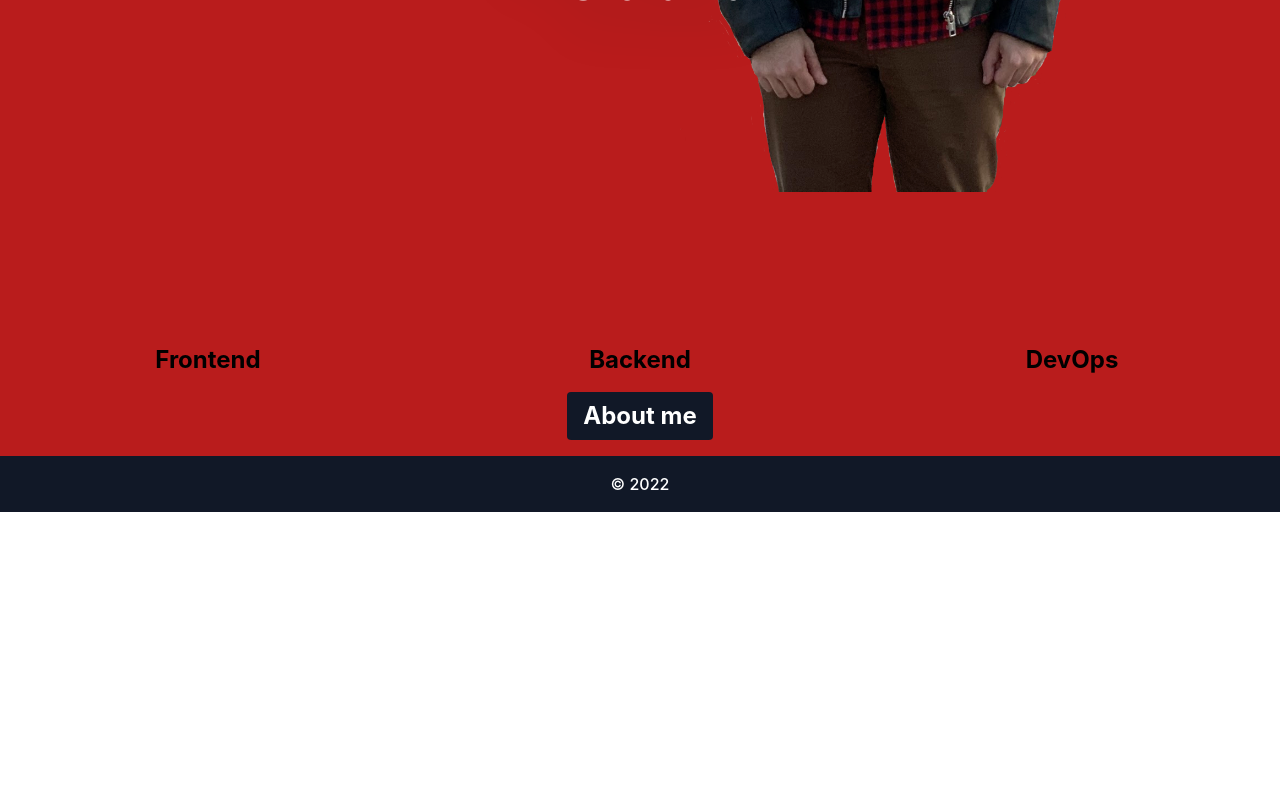
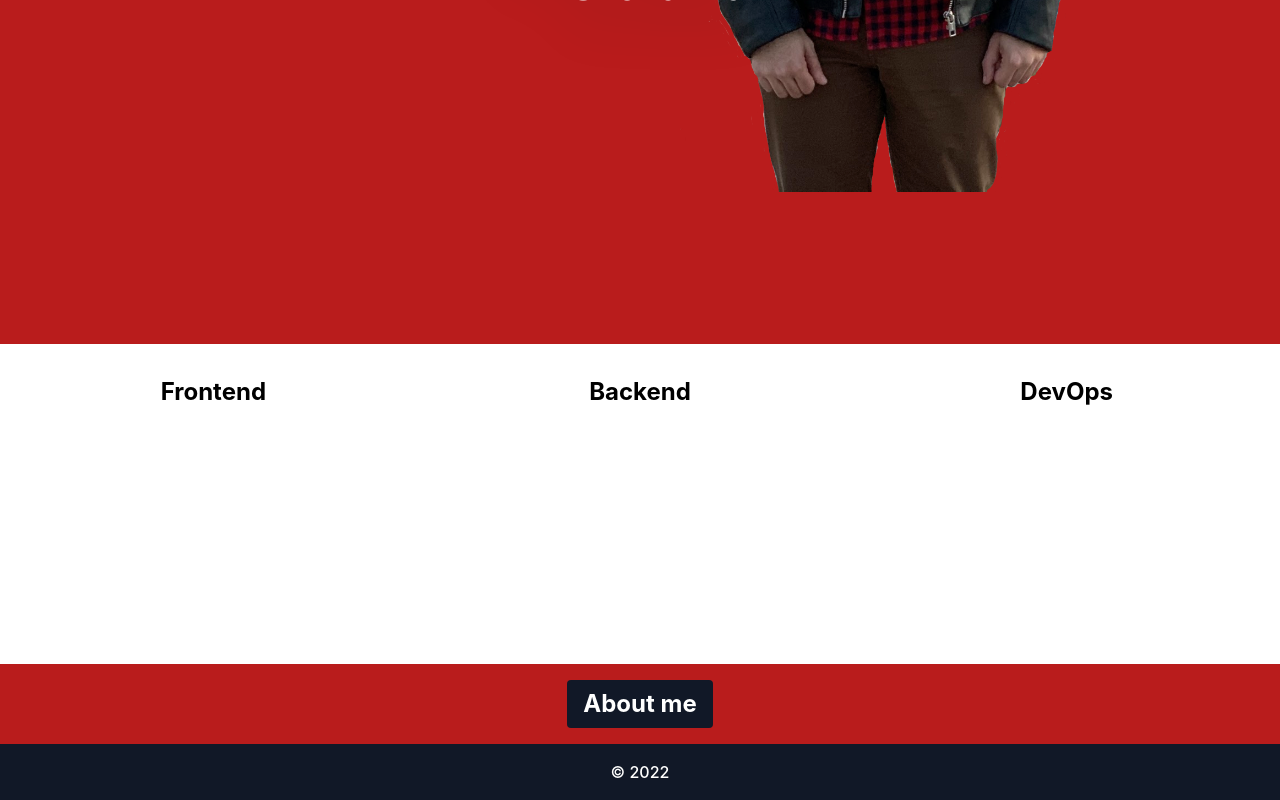
Before and after one commit to majoferenc/portfolio, a React (Create React App) app: page / in a window 1280 px wide. Shown: the part 832-1632 px from the top of the page. Before the commit the page ends 1344 px from the top, so only its background shows below. Built offline with nearby package versions, Linux system fonts and the light colour scheme.

Commit message:
feat: minor tweaks

```diff
--- a/src/components/Sidebar/Sidebar.tsx
+++ b/src/components/Sidebar/Sidebar.tsx
@@ -42,11 +42,11 @@ export function Sidebar() {
 
 	return (
     <div ref={parentSideBarRef} className="absolute min-h-screen flex -z-10">
-      <div ref={sidebarRef} className={`sidebar bg-black text-white w-64 space-y-6 py-7 px-2 absolute inset-y-0 -translate-x-full left-0 transform relative transition duration-200 ease-in-out ${
+      <div ref={sidebarRef} className={`sidebar bg-black text-white w-64 space-y-6 py-7 fixed px-2 inset-y-0 -translate-x-full left-0 transform transition duration-200 ease-in-out ${
           sidebarOpened ? "translate-x-0" : "-translate-x-full"
         }`}>
         <div className="text-white flex items-center space-x-2 px-4 justify-between">
-          <span className="text-sm text-white font-bold text-xl">{t('common.applicationNameShort')}</span>
+          <span className="text-sm text-white font-bold">{t('common.applicationNameShort')}</span>
           <button type="button" onClick={() => { dispatch(setSidebarOpenedValue(!sidebarOpened)); } }>
             <svg xmlns="http://www.w3.org/2000/svg" className="h-6 w-6" fill="none" viewBox="0 0 24 24" stroke="currentColor" onClick={() => { closeSidebar() } }>
               <path strokeLinecap="round" strokeLinejoin="round" strokeWidth={2} d="M6 18L18 6M6 6l12 12" />
@@ -54,8 +54,13 @@ export function Sidebar() {
           </button>
         </div>
         <nav>
-          <Link to='/' className="block py-2.5 px-4 rounded transition duration-200 hover:bg-red-500 text-white font-bold">
+          <Link to='/' className="block py-2.5 px-4 rounded transition duration-200 hover:bg-red-500 text-white font-bold" onClick={() => { dispatch(setSidebarOpenedValue(!sidebarOpened)); closeSidebar() } }>
             Home
+          </Link>
+        </nav>
+        <nav>
+          <Link to='/about' className="block py-2.5 px-4 rounded transition duration-200 hover:bg-red-500 text-white font-bold" onClick={() => { dispatch(setSidebarOpenedValue(!sidebarOpened)); closeSidebar() } }>
+            About
           </Link>
         </nav>
       </div>
--- a/src/components/header/Header.tsx
+++ b/src/components/header/Header.tsx
@@ -15,7 +15,7 @@ export function Header() {
 
 	return (
 		<div>
-			<header className="w-auto bg-gray-900 flex z-index-0">
+			<header className="w-auto bg-gray-900 flex z-index-0 fixed inset-x-0">
 				<button type="submit" className="mobile-menu-button p-4 focus:outline-none focus:bg-blue-800" onClick={() => openSidebar()}>
 					<svg className="h-5 w-5" xmlns="http://www.w3.org/2000/svg" fill="none" viewBox="0 0 24 24" stroke="white">
 						<path strokeLinecap="round" strokeLinejoin="round" strokeWidth="2" d="M4 6h16M4 12h16M4 18h16" />
--- a/src/pages/app/App.tsx
+++ b/src/pages/app/App.tsx
@@ -17,7 +17,7 @@ export function App() {
 				<Sidebar />
 				<Header />
 			</span>
-			<div className="flex-1 text-2xl font-bold z-index-0 bg-red-700">
+			<div className="flex-1 text-2xl font-bold z-index-0 bg-red-700 pt-16">
 				<Routes>
 					<Route path='/' element={<Home />}/>
 					<Route path='/about' element={<About />}/>
--- a/src/pages/home/Home.tsx
+++ b/src/pages/home/Home.tsx
@@ -7,6 +7,8 @@ import MyPicture from '../../images/IMG_2255.png';
 
 export function Home() {
 	const bodyRef = useRef<HTMLDivElement | null>(null);
+	const nameRef = useRef<HTMLDivElement | null>(null);
+	const descriptionRef = useRef<HTMLDivElement | null>(null);
 	const sidebarOpened = useAppSelector(selecSidebarOpened)
 	useEffect(() => {
 		if (sidebarOpened === true) {
@@ -15,6 +17,16 @@ export function Home() {
 			removeBlur()
 		}
   }, [sidebarOpened])
+
+	setTimeout(() => {
+		nameRef.current?.classList.remove("opacity-0");
+		nameRef.current?.classList.add("opacity-100");
+	}, 500);
+
+	setTimeout(() => {
+		descriptionRef.current?.classList.remove("opacity-0");
+		descriptionRef.current?.classList.add("opacity-100");
+	}, 1000);
 
 	const addBlur = () => {
     bodyRef.current?.classList.add("filter", "blur-sm");
@@ -29,27 +41,27 @@ export function Home() {
 			<div ref={bodyRef} className=" h-1/4 overflow-visible">
 				<div className="grid md:grid-cols-2 gap-4 grid-cols-">
 					<div className="text-right mx-12 md:mx-96 md:w-96 md:py-80">
-						<h1 className="drop-shadow-2xl md:text-2xl text-xl font-mono my-4 text-yellow-500">My name is Ing. Marián Ferenc</h1>
-						<h2 className="drop-shadow-2xl md:text-4xl text-xl font-mono my-4 text-white">Full Stack Developer With DevOps Skills from Košice, Slovakia.</h2>
+						<h1 ref={nameRef} className="drop-shadow-2xl md:text-2xl text-xl font-mono my-4 text-yellow-500 transform transition-all opacity-0 ease-in-out delay-15 hover:-translate-y-1  motion-safe:hover:scale-110 duration-300">My name is Ing. Marián Ferenc</h1>
+						<h2 ref={descriptionRef} className="drop-shadow-2xl md:text-4xl text-xl font-mono my-4 text-white transform transition-all opacity-0 duration-300">Full Stack Developer With DevOps Skills from Košice, Slovakia.</h2>
 					</div>
 					<div className="mx-8">
 						<img src={MyPicture} className="md:h-[50rem] rounded-tr-lg" alt="Me" />
 					</div>
 				</div>
-				<div className="grid md:grid-cols-3 gap-4 grid-cols-">
-					<div className="mx-8">
+				<div className="grid md:grid-cols-3 grid-cols-">
+					<div className="bg-white pb-64 py-8">
 						<p>Frontend</p>
 					</div>
-					<div className="mx-8">
+					<div className="bg-white pb-64 py-8">
 						<p>Backend</p>
 					</div>
-					<div className="mx-8">
+					<div className="bg-white pb-64 py-8">
 						<p>DevOps</p>
 					</div>
 				</div>
 				<div>
 					<Link to='/about'>
-					<button type="submit" className="text-white rounded font-bold motion-safe:hover:scale-110 py-2 px-4 m-4 bg-gray-900 duration-300 rounded">About me</button>
+					<button type="submit" className="text-white rounded font-bold motion-safe:hover:scale-110 py-2 px-4 m-4 bg-gray-900 duration-300">About me</button>
 					</Link>
 				</div>
 			</div>
```
Also changed, not shown: 1 other file (tests, documents, lock files or other folders).
